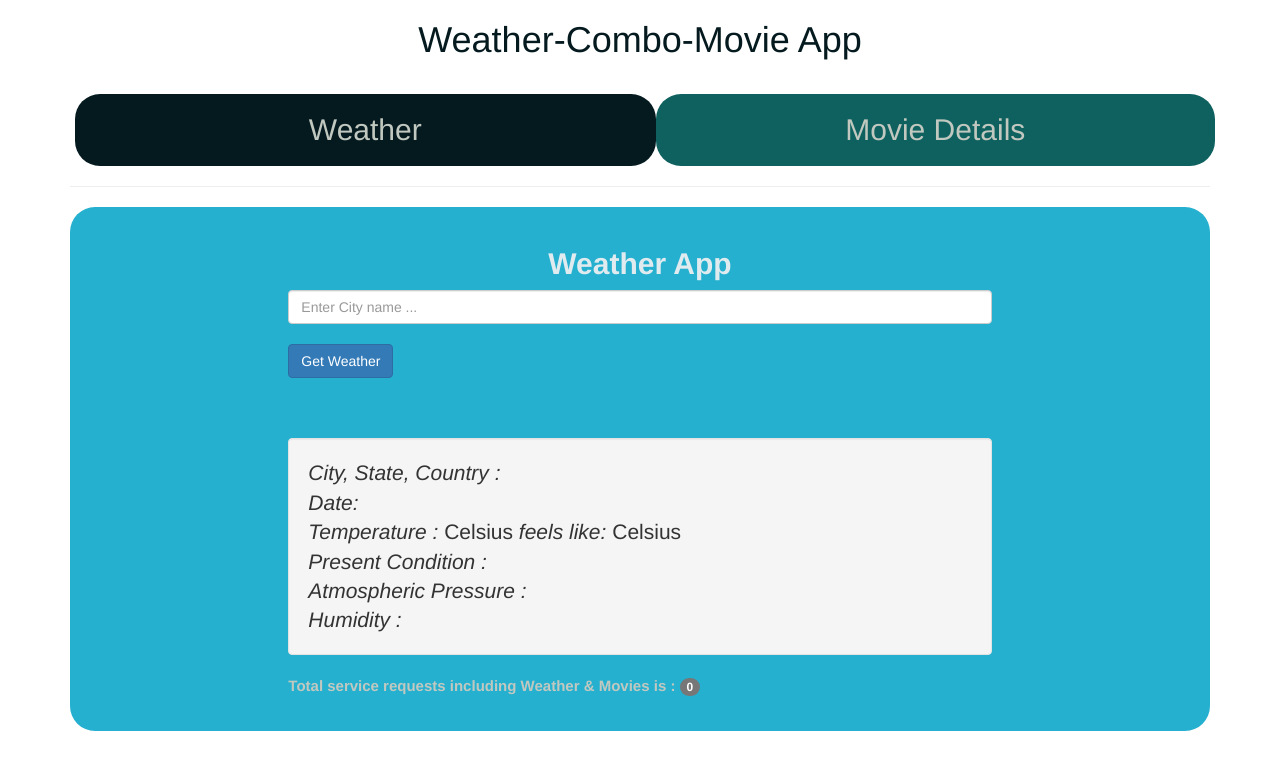
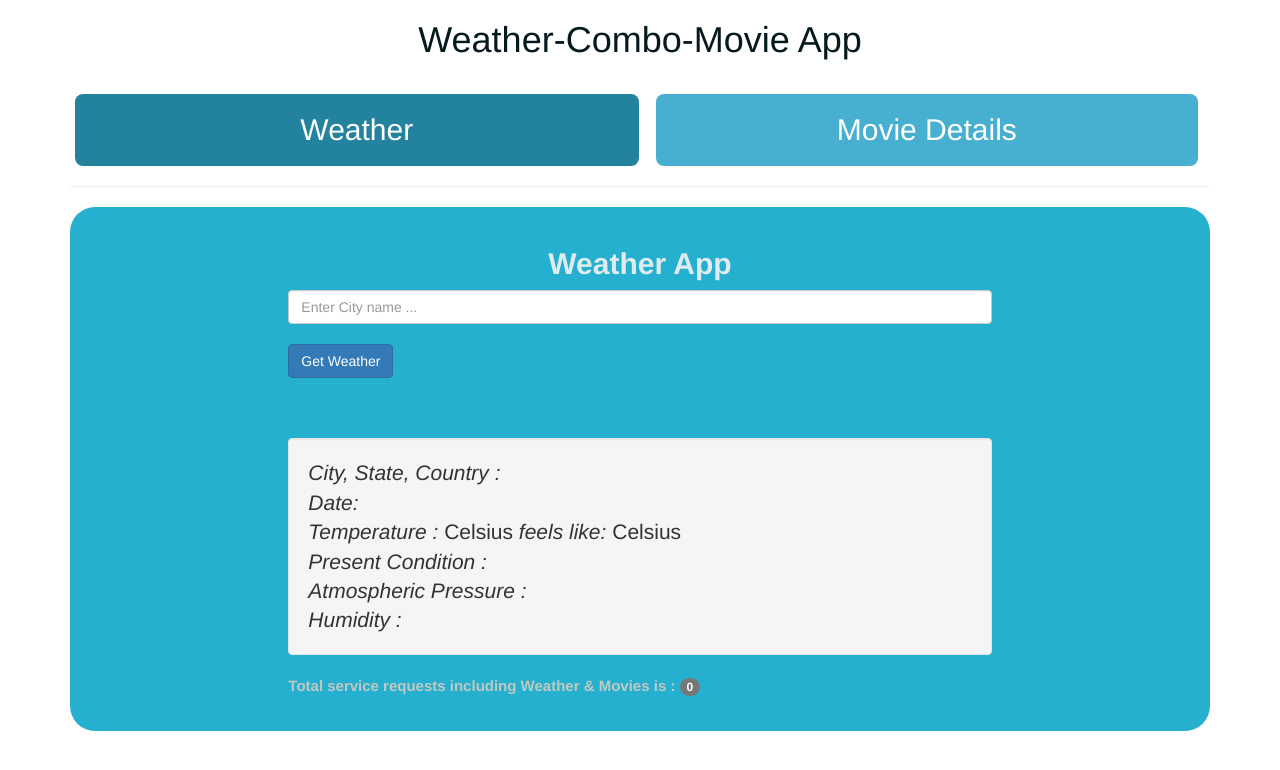
Before and after one commit to saadtom/workSample, an Angular app: page /weather in a window 1280 px wide. Shown: the top 770 px of the page. Built offline with nearby package versions, Linux system fonts and the light colour scheme.

Commit message:
extra commnets removed

```diff
--- a/src/app/menu.component.css
+++ b/src/app/menu.component.css
@@ -5,19 +5,20 @@ ul li a{
 
 }
 ul li a:nth-child(1){
-    margin-right:50px;
+    margin-right: 67px;
 }
 .link{
     font-size:30px;
-    color:#C1C8C0;
-    background: #0E615E;
-    border-radius: 25px;
+    background: #47b0d0;
+    color:#fff;
+    border-radius: 8px;
 }
-.nav-pills>li>a:hover{
-    background: #041A1F;
-    color:#C1C8C0;
+.link:hover{
+    background: #31859e;
+    color:#fff;
 }
 .nav-pills>li.active>a{
-    background: #041A1F;
-    color:#C1C8C0;
+    background: #23829e;
+    color:#fff;
+    border-radius: 8px;
 }
```
